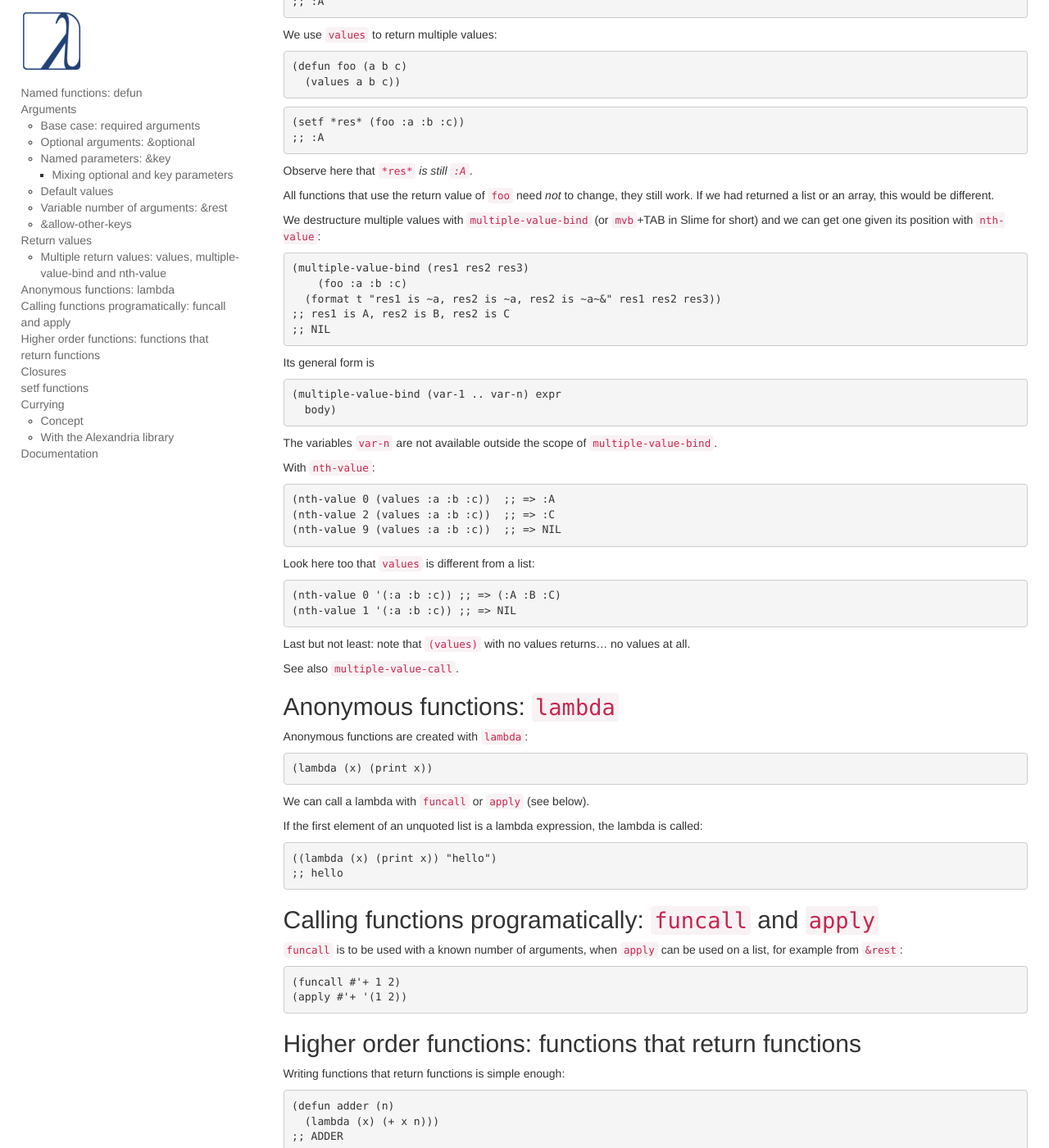
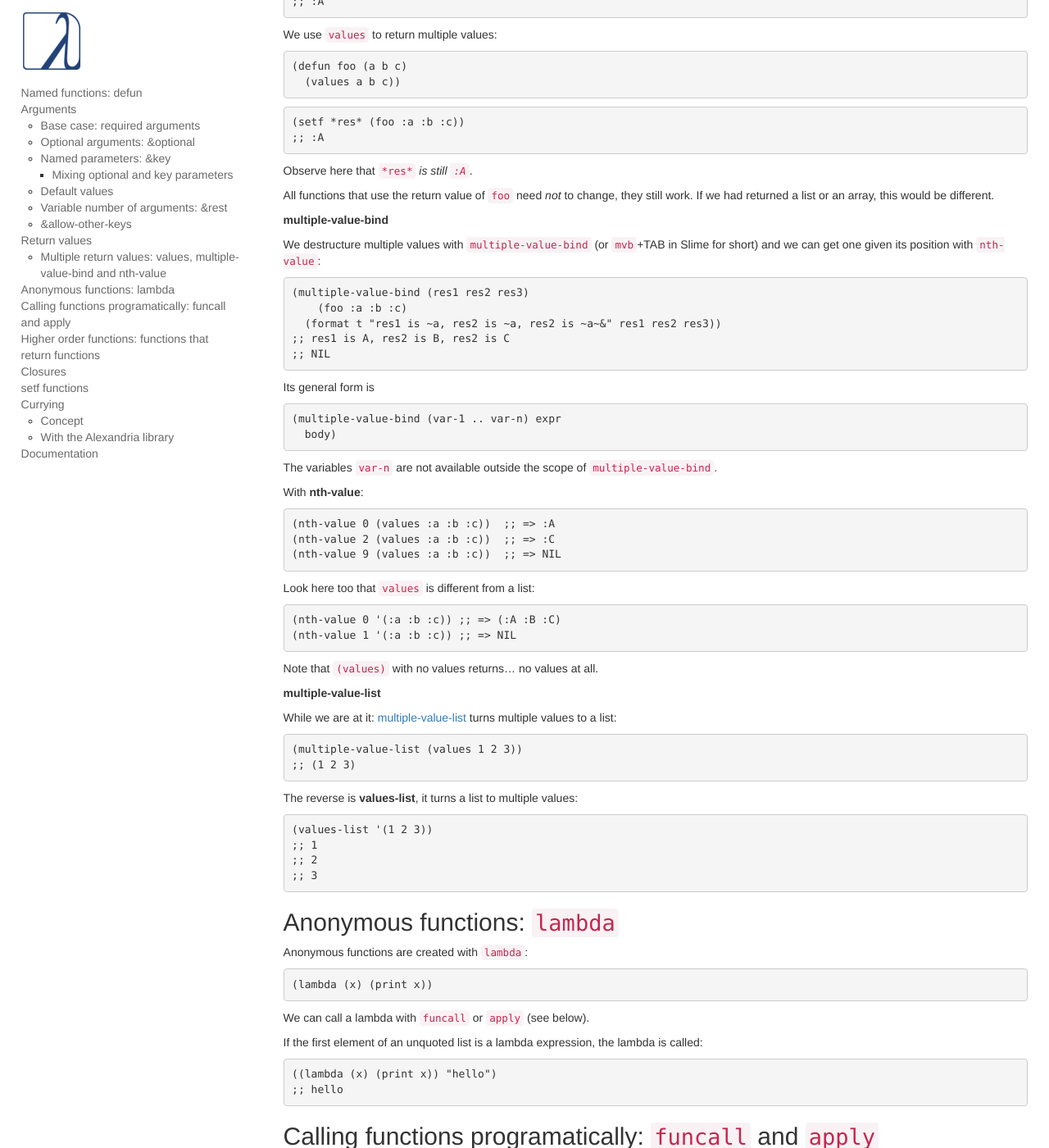
Before and after one commit to LispCookbook/cl-cookbook, a Jekyll site: the page built from functions.md, in a window 1280 px wide and 1400 px high, scrolled down 3666 px. Shown: the whole window at 82% size. Built offline with Jekyll 4.4.1, drawn with Linux system fonts in a browser that asks for light colours.

Commit message:
functions: on multiple-value-list and values-list

```diff
--- a/functions.md
+++ b/functions.md
@@ -258,6 +258,8 @@ All functions that use the return value of `foo` need *not* to change, they
 still work. If we had returned a list or an array, this would be
 different.
 
+**multiple-value-bind**
+
 We destructure multiple values with `multiple-value-bind` (or
 `mvb`+TAB in Slime for short) and we can get one given its position
 with `nth-value`:
@@ -279,7 +281,7 @@ Its general form is
 
 The variables `var-n` are not available outside the scope of `multiple-value-bind`.
 
-With `nth-value`:
+With **nth-value**:
 
 ~~~lisp
 (nth-value 0 (values :a :b :c))  ;; => :A
@@ -294,9 +296,26 @@ Look here too that `values` is different from a list:
 (nth-value 1 '(:a :b :c)) ;; => NIL
 ~~~
 
-Last but not least: note that `(values)` with no values returns… no values at all.
+Note that `(values)` with no values returns… no values at all.
 
-See also `multiple-value-call`.
+**multiple-value-list**
+
+While we are at it: [multiple-value-list](http://www.lispworks.com/documentation/HyperSpec/Body/m_mult_1.htm) turns multiple values to a list:
+
+~~~lisp
+(multiple-value-list (values 1 2 3))
+;; (1 2 3)
+~~~
+
+The reverse is **values-list**, it turns a list to multiple values:
+
+~~~lisp
+(values-list '(1 2 3))
+;; 1
+;; 2
+;; 3
+~~~
+
 
 ## Anonymous functions: `lambda`
 
```
